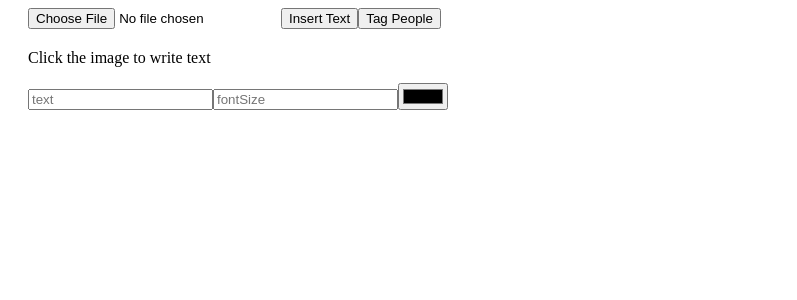
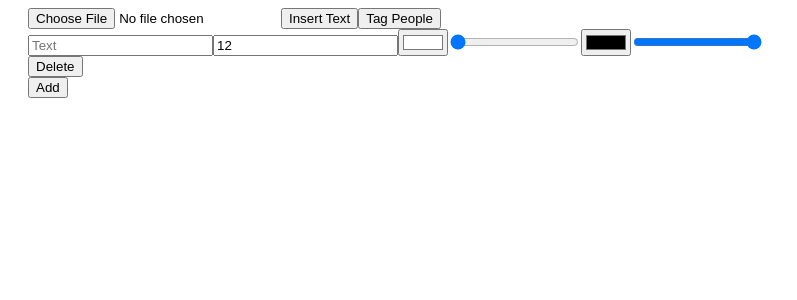
Before and after one commit to RodrigoAN97/image-editor, an Angular app: page / in a window 1280 px wide. Both pictures are taken after a click on the button "Insert Text". Shown: the top 300 px of the page, without its empty margins (0-797 px from the left). Built offline with nearby package versions, Linux system fonts and the light colour scheme.

Commit message:
feat: :sparkles: drag and drop speech bubbles

```diff
--- a/package.json
+++ b/package.json
@@ -11,6 +11,7 @@
   "private": true,
   "dependencies": {
     "@angular/animations": "~12.1.0",
+    "@angular/cdk": "^12.2.7",
     "@angular/common": "~12.1.0",
     "@angular/compiler": "~12.1.0",
     "@angular/core": "~12.1.0",
--- a/src/app/app.component.html
+++ b/src/app/app.component.html
@@ -1,36 +1,78 @@
 <div id="editor">
   <input type="file" (change)="imageChange($event)" />
-  <button (click)="insertText()">Insert Text</button>
-  <button (click)="tagPeople()">Tag People</button>
-  <div id="insertText" *ngIf="insertingText">
-    <p>Click the image to write text</p>
+  <button (click)="insertingText = !insertingText">Insert Text</button>
+  <button (click)="taggingPeople = !taggingPeople">Tag People</button>
+  <form [formGroup]="captionForm" *ngIf="insertingText">
+    <div
+      formArrayName="array"
+      *ngFor="let field of fields.controls; let i = index"
+    >
+      <div [formGroupName]="i">
         <input
-      #textValue
           type="text"
-      (input)="textChange($event)"
-      placeholder="text"
+          placeholder="Text"
+          formControlName="text"
+          autocomplete="off"
         />
         <input
-      #fontSize
+          min="1"
           type="number"
-      (input)="fontSizeChange($event)"
-      placeholder="fontSize"
+          placeholder="Font Size"
+          formControlName="fontSize"
         />
-    <input #colorValue type="color" (change)="colorChange($event)" />
+        <input type="color" formControlName="color" />
+        <input type="range" min="0" max="360" formControlName="rotation" />
+        <input type="color" formControlName="background" />
+        <input
+          type="range"
+          min="0"
+          max="1"
+          formControlName="opacity"
+          step="0.05"
+        />
       </div>
+      <button type="button" (click)="removeItem(i)">Delete</button>
+    </div>
+    <button type="button" (click)="addItem()">Add</button>
+  </form>
   <div id="tagPeople" *ngIf="taggingPeople">
     <p>Click the image to tag someone</p>
     <input (change)="personChange($event)" />
   </div>
 
-  <div id="container">
-    <a
-      target="_blank"
-      *ngFor="let p of taggedPeople"
-      [href]="p.profile"
-      [ngStyle]="{ top: p.y, left: p.x, position: 'absolute' }"
-      >{{ p.profile }}</a
+  <div id="container" #container>
+    <div
+      class="draggableBox"
+      [ngStyle]="{
+        color: caption.color,
+        transform: 'rotate(' + caption.rotation + 'deg)',
+        'font-size': caption.fontSize + 'px',
+        opacity: caption.opacity
+      }"
+      *ngFor="let caption of captionForm.value.array; let i = index"
+      cdkDrag
+      cdkDragBoundary="#container"
+      (cdkDragEnded)="onDragEnded($event, i)"
+      [cdkDragFreeDragPosition]="caption.coordinates"
     >
+      <div
+        [ngStyle]="{ background: caption.background }"
+        class="textBox"
+        *ngIf="caption.text.length > 0"
+      >
+        {{ caption.text }}
+      </div>
+      <div
+        [ngStyle]="{
+          'border-left': border(caption.fontSize) + 'px solid transparent',
+          'border-right': border(caption.fontSize) + 'px solid transparent',
+          'border-top':
+            border(caption.fontSize) + 'px solid ' + caption.background
+        }"
+        *ngIf="caption.text.length > 0"
+        class="pointer"
+      ></div>
+    </div>
     <canvas (click)="getCursorPoint($event)" #myCanvas></canvas>
   </div>
 </div>
--- a/src/app/app.component.scss
+++ b/src/app/app.component.scss
@@ -7,10 +7,12 @@
 }
 
 #container {
-  width: fit-content;
+  max-width: max-content;
+  max-height: max-content;
   position: relative;
   text-align: center;
   color: white;
+  margin: 10px 0;
 }
 
 a {
@@ -21,3 +23,28 @@ a {
   text-decoration: none;
   border-radius: 10px;
 }
+
+.draggableBox{
+  cursor: move;
+  width: 0;
+  height: 0;
+}
+
+.textBox {
+  padding: 20px;
+  display: inline-flex;
+  box-sizing: border-box;
+  border-radius: 5px;
+  text-align: center;
+  position: relative;
+  z-index: 9;
+}
+
+.pointer {
+  width: 0;
+  height: 0;
+  margin-left: 5px;
+  // border-left: 50px solid transparent;
+  // border-right: 50px solid transparent;
+  // border-top: 100px solid red;
+}
--- a/src/app/app.component.ts
+++ b/src/app/app.component.ts
@@ -1,23 +1,64 @@
-import { Component, ElementRef, ViewChild, AfterViewInit } from '@angular/core';
+import { CdkDragEnd } from '@angular/cdk/drag-drop';
+import {
+  Component,
+  ElementRef,
+  ViewChild,
+  AfterViewInit,
+  OnInit,
+} from '@angular/core';
+import { FormArray, FormBuilder, FormGroup } from '@angular/forms';
 
 @Component({
   selector: 'app-root',
   templateUrl: './app.component.html',
   styleUrls: ['./app.component.scss'],
 })
-export class AppComponent implements AfterViewInit {
+export class AppComponent implements AfterViewInit, OnInit {
   @ViewChild('myCanvas', { static: false }) myCanvas!: ElementRef;
   public context!: CanvasRenderingContext2D;
   imgSrc: string = '';
   insertingText = false;
   taggingPeople = false;
   taggedPeople: any[] = [];
-  textToDraw: any[] = [
-    { text: '', color: '#000000', fontSize: 12, x: 0, y: 0 },
-  ];
-  @ViewChild('textValue') textValue!: ElementRef;
-  @ViewChild('fontSize') fontSize!: ElementRef;
-  @ViewChild('colorValue') colorValue!: ElementRef;
+  captionForm: FormGroup;
+  array!: FormArray;
+
+  constructor(private formBuilder: FormBuilder) {
+    this.captionForm = this.formBuilder.group({
+      array: this.formBuilder.array([this.createText()]),
+    });
+  }
+
+  createText() {
+    return this.formBuilder.group({
+      text: '',
+      coordinates: { x: 0, y: 0 },
+      fontSize: 12,
+      color: '#ffffff',
+      rotation: 0,
+      background: '#000000',
+      opacity: 1,
+    });
+  }
+
+  get fields(): FormArray {
+    return this.captionForm.get('array') as FormArray;
+  }
+
+  addItem() {
+    this.array = this.fields;
+    this.array.push(this.createText());
+    console.log(this.captionForm.value);
+  }
+
+  removeItem(index: number) {
+    this.array = this.fields;
+    this.array.removeAt(index);
+  }
+
+  onDragEnded(event: CdkDragEnd, index: number) {
+    this.fields.value[index].coordinates = event.source.getFreeDragPosition();
+  }
 
   imageChange(event: any) {
     var img = new Image();
@@ -32,62 +73,11 @@ export class AppComponent implements AfterViewInit {
   }
 
   getCursorPoint(event: any) {
-    if (this.insertingText) {
-      if (this.textToDraw[this.textToDraw.length - 1].text.length > 0) {
-        this.textToDraw[this.textToDraw.length - 1].x = event.offsetX;
-        this.textToDraw[this.textToDraw.length - 1].y = event.offsetY;
-        this.textToDraw[this.textToDraw.length] = {
-          text: '',
-          color: '#000000',
-          fontSize: 12,
-          x: 0,
-          y: 0,
-        };
-        this.resetTextInput();
-      }
-      console.log(this.textToDraw);
-      this.drawTextOver();
-    } else if (this.taggingPeople) {
+    if (this.taggingPeople) {
       this.taggedPeople[this.taggedPeople.length - 1].x = event.offsetX + 'px';
       this.taggedPeople[this.taggedPeople.length - 1].y = event.offsetY + 'px';
     }
     console.log(this.taggedPeople);
-  }
-
-  resetTextInput() {
-    this.textValue.nativeElement.value = '';
-    this.fontSize.nativeElement.value = 12;
-    this.colorValue.nativeElement.value = '#000000';
-  }
-
-  drawTextOver() {
-    var img = new Image();
-    let self = this;
-    img.onload = function () {
-      self.context.drawImage(img, 0, 0);
-      for (let i of self.textToDraw) {
-        self.context.font = `${i.fontSize}px Calibri`;
-        self.context.fillStyle = i.color;
-        self.context.fillText(i.text, i.x, i.y);
-      }
-    };
-    img.src = this.imgSrc;
-    console.log(this.myCanvas.nativeElement.toDataURL());
-  }
-
-  textChange(event: any) {
-    this.textToDraw[this.textToDraw.length - 1].text = event.target.value;
-    console.log(this.textToDraw);
-  }
-
-  fontSizeChange(event: any) {
-    this.textToDraw[this.textToDraw.length - 1].fontSize = event.target.value;
-    console.log(this.textToDraw);
-  }
-
-  colorChange(event: any) {
-    this.textToDraw[this.textToDraw.length - 1].color = event.target.value;
-    console.log(this.textToDraw);
   }
 
   personChange(event: any) {
@@ -95,17 +85,15 @@ export class AppComponent implements AfterViewInit {
     this.taggedPeople.push(newPerson);
   }
 
-  insertText() {
-    this.insertingText = !this.insertingText;
-    this.taggingPeople = false;
-  }
-
-  tagPeople() {
-    this.taggingPeople = !this.taggingPeople;
-    this.insertingText = false;
+  border(fontSize: number) {
+    return 12 + (fontSize - 12) / 8 <= 20 ? 12 + (fontSize - 12) / 5 : 20;
   }
 
   ngAfterViewInit(): void {
     this.context = this.myCanvas.nativeElement.getContext('2d');
   }
+
+  ngOnInit() {
+    this.captionForm.valueChanges.subscribe((x) => console.log(x));
+  }
 }
```
Also changed, not shown: src/app/app.module.ts (+8 -6 lines), 1 other file (tests, documents, lock files or other folders). Lines whose indentation alone changed are shown as unchanged.
